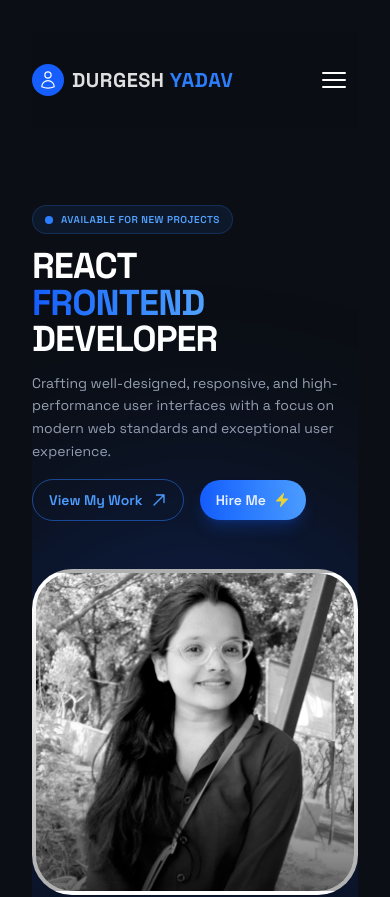
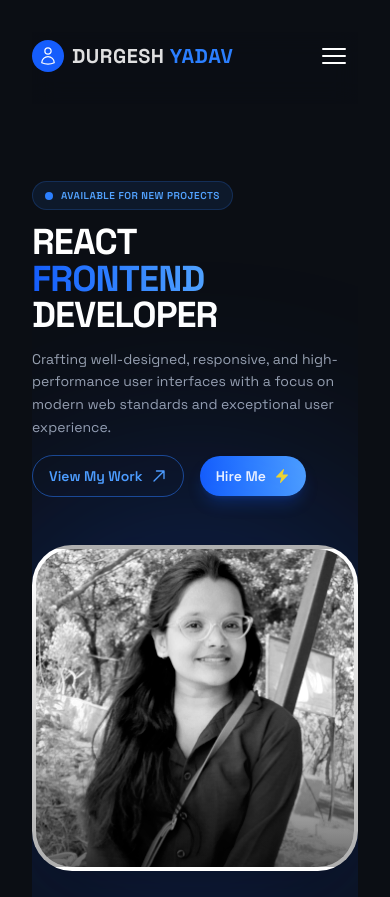
Before and after one commit to DurgeshY21/MyNewPortfolio, a React (Vite) app: page / in a window 390 px wide. Shown: the top 897 px of the page. Built offline with nearby package versions, Linux system fonts and the light colour scheme.

Commit message:
responsive for mobile

```diff
--- a/src/components/Navbar.jsx
+++ b/src/components/Navbar.jsx
@@ -4,7 +4,7 @@ const Navbar = () => {
   const [isMenuOpen, setIsMenuOpen] = useState(false);
 
   return (
-    <nav className="flex justify-between items-center px-0 md:px-8 py-6 max-w-7xl mx-auto w-full sticky top-0 z-50 space-grotesk-font">
+    <nav className="flex justify-between items-center px-0 md:px-8 pb-6 max-w-7xl mx-auto w-full sticky top-0 z-50 space-grotesk-font">
       {/* Navbar Background */}
       <div className="absolute inset-0 bg-[#0B0E14]/80 backdrop-blur-md -z-10"></div>
 
--- a/src/sections/GetInTouch.jsx
+++ b/src/sections/GetInTouch.jsx
@@ -2,7 +2,7 @@ import React from 'react';
 
 const GetInTouch = () => {
     return (
-        <section id="contact" className="space-grotesk-font relative w-full px-4 md:px-12 max-w-7xl mx-auto flex flex-col justify-between min-h-[60vh] overflow-hidden">
+        <section id="contact" className="space-grotesk-font relative w-full px-4 md:px-12 max-w-7xl mx-auto flex flex-col justify-between  md:min-h-[60vh] overflow-hidden">
 
             {/* Kinetic Background */}
             <div className="absolute inset-0 pointer-events-none z-0">
@@ -10,7 +10,7 @@ const GetInTouch = () => {
                 <div className="absolute bottom-1/4 right-1/4 w-96 h-96 bg-purple-600/10 rounded-full blur-[120px] mix-blend-screen animate-pulse" style={{ animationDelay: '2s' }}></div>
             </div>
 
-            <div className="w-full flex-grow flex flex-col justify-center items-center z-10 -mb-40">
+            <div className="w-full flex-grow flex flex-col justify-center items-center z-10 md:-mb-40">
 
                 {/* Header - Subtle */}
                 <div className="text-center">
@@ -23,7 +23,7 @@ const GetInTouch = () => {
                 </div>
 
                 {/* Massive Interactive Links */}
-                <div className="flex flex-col md:flex-row items-center justify-center gap-12 md:gap-32 w-full">
+                <div className="flex flex-row items-center justify-center gap-12 md:gap-32 w-full mt-4 md:mt-0">
 
                     {/* Email Item */}
                     <div className="group relative text-center cursor-pointer">
```
